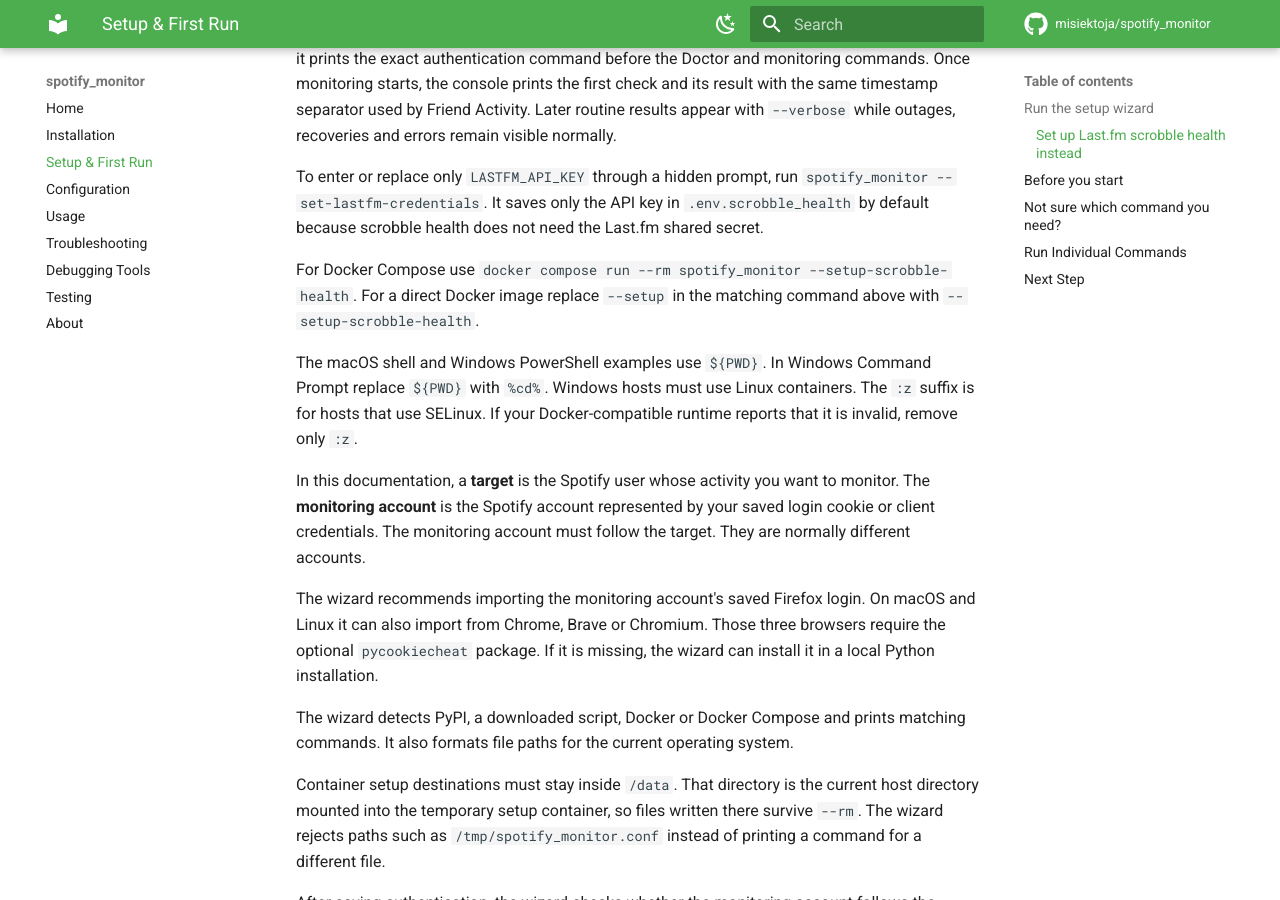
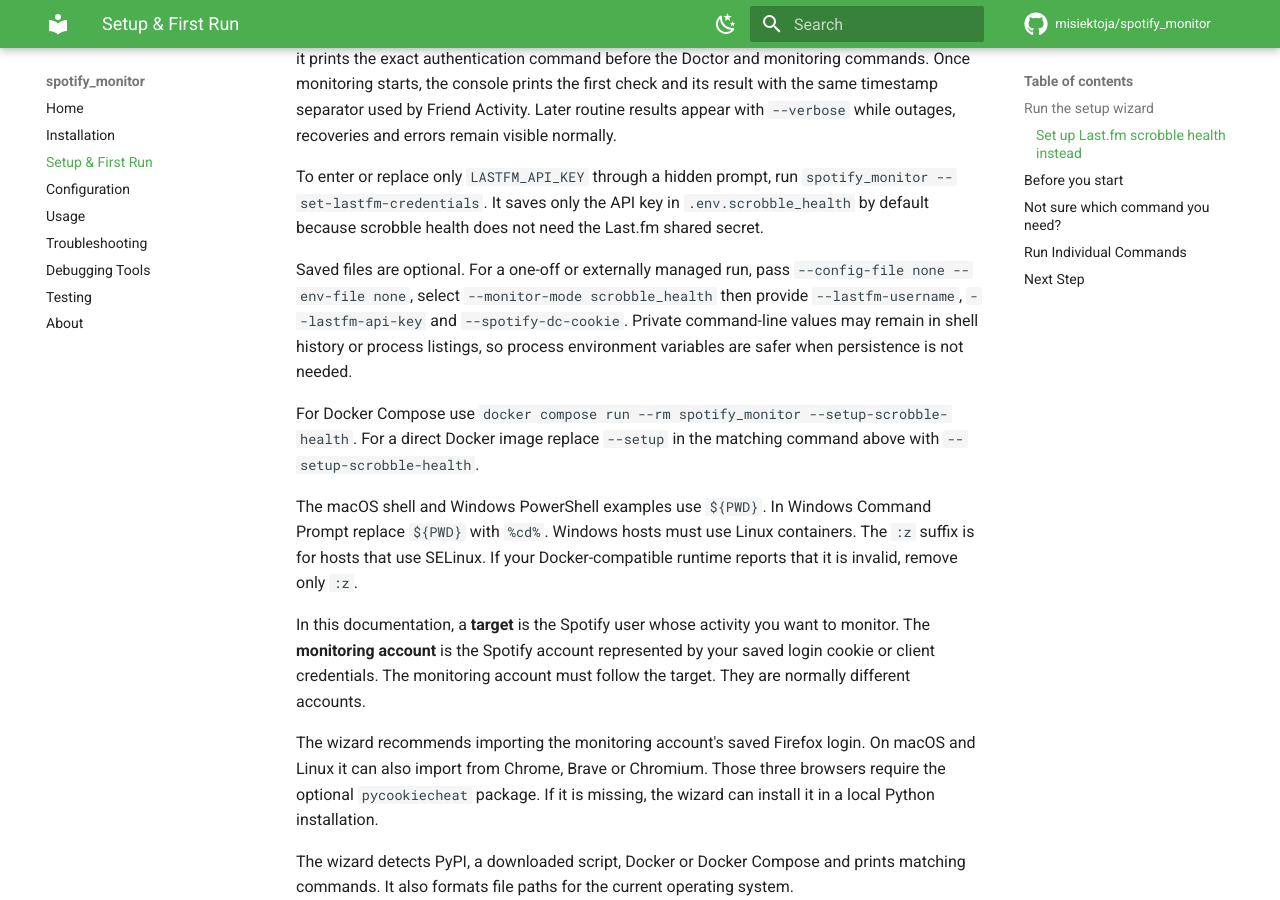
Before and after one commit to misiektoja/spotify_monitor, an MkDocs documentation site: the page built from docs/setup-and-first-run.md, in a window 1280 px wide and 900 px high, scrolled down 1228 px. Built offline with MkDocs 1.6.1 and Material for MkDocs 9.7.7, drawn with Linux system fonts in a browser that asks for light colours; comment, search, counter and statistics services are not loaded.

Commit message:
docs(setup): explain file-free scrobble setup

```diff
--- a/docs/setup-and-first-run.md
+++ b/docs/setup-and-first-run.md
@@ -73,6 +73,8 @@
 Like regular setup, the focused wizard lets you review or change each section before saving. It defaults to `spotify_monitor_scrobble_health.conf` plus `.env.scrobble_health` so its settings and private values do not replace the Friend Activity files. Pass `--config-file` or `--env-file` to choose another destination. With complete local authentication it can run the focused Doctor checks then start monitoring immediately. If authentication remains incomplete, it prints the exact authentication command before the Doctor and monitoring commands. Once monitoring starts, the console prints the first check and its result with the same timestamp separator used by Friend Activity. Later routine results appear with `--verbose` while outages, recoveries and errors remain visible normally.
 
 To enter or replace only `LASTFM_API_KEY` through a hidden prompt, run `spotify_monitor --set-lastfm-credentials`. It saves only the API key in `.env.scrobble_health` by default because scrobble health does not need the Last.fm shared secret.
+
+Saved files are optional. For a one-off or externally managed run, pass `--config-file none --env-file none`, select `--monitor-mode scrobble_health` then provide `--lastfm-username`, `--lastfm-api-key` and `--spotify-dc-cookie`. Private command-line values may remain in shell history or process listings, so process environment variables are safer when persistence is not needed.
 
 For Docker Compose use `docker compose run --rm spotify_monitor --setup-scrobble-health`. For a direct Docker image replace `--setup` in the matching command above with `--setup-scrobble-health`.
 
```
